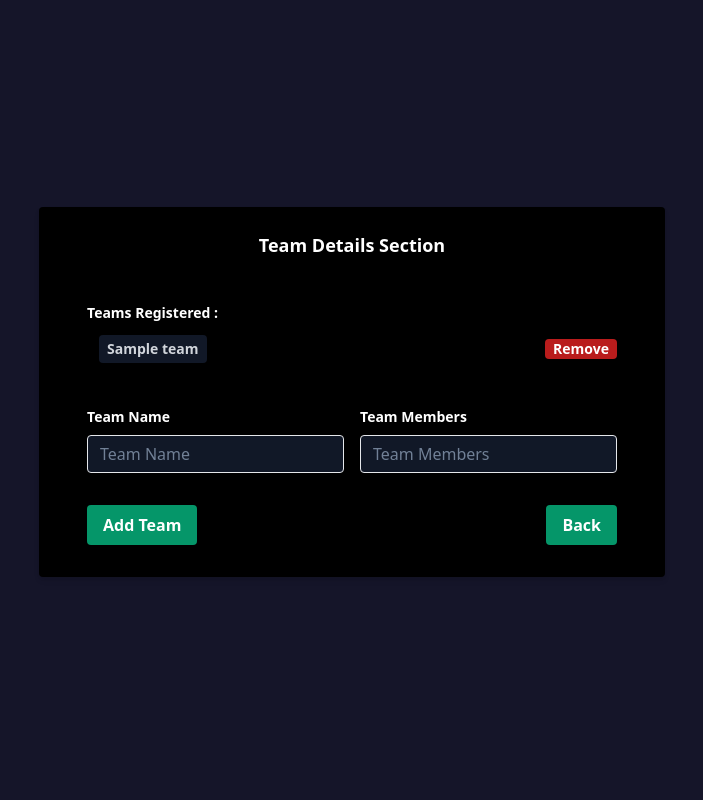
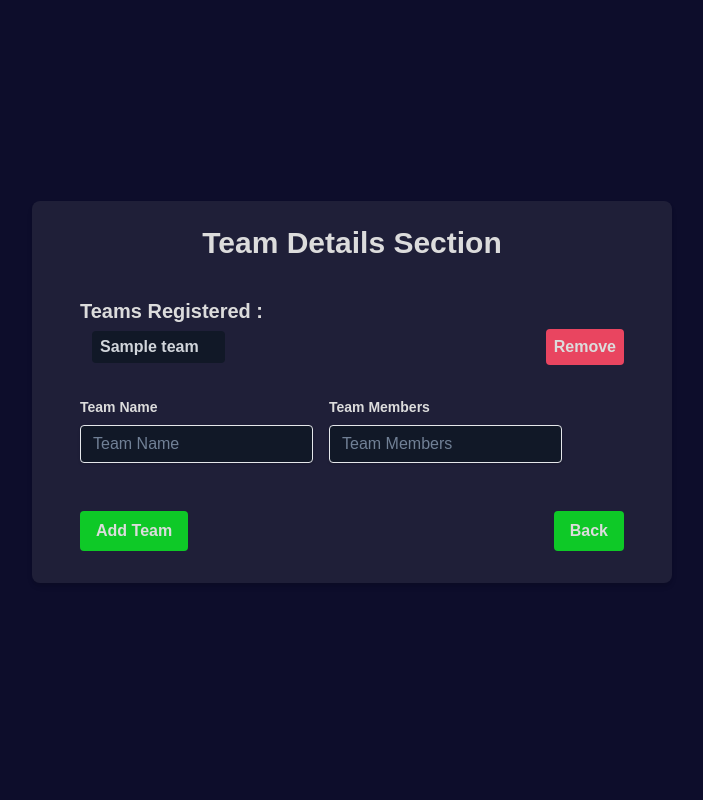
Before and after one commit to software-community/Traders-Arena, a Flask app: template templates/addTeam.html in a window 1280 px wide. Shown: the whole page, without its empty margins (288-991 px from the left). Run offline with Flask 3, Linux system fonts and the light colour scheme; the template is opened without the code that fills it: most values are stand-ins (such as "Sample title", 1, 10 or a date in 2020).

Commit message:
Updated stylings to look routes similar

```diff
--- a/static/stock_admin.js
+++ b/static/stock_admin.js
@@ -53,7 +53,7 @@ function createInputField() {
 function createButton(
   label,
   onClick,
-  additionalClasses = "bg-blue-500 text-white px-4 py-2 rounded-md w-1/6 ml-auto"
+  additionalClasses = "bg-blue-500 hover:bg-blue-600 text-white px-4 py-2 rounded-md w-1/6 ml-auto"
 ) {
   var button = document.createElement("button");
   button.innerHTML = label;
--- a/templates/addTeam.html
+++ b/templates/addTeam.html
@@ -11,7 +11,9 @@
 
     <style>
       body {
-        background-color: rgb(21, 21, 41);
+        background-color: #0D0D2B;
+        color: #DCDCDC;
+        font-family: Arial, sans-serif;
       }
 
       .custom-input::placeholder {
@@ -21,6 +23,26 @@
       .custom-input {
         color: #e2e8f0; /* Tailwind CSS class text-gray-200 */
       }
+
+      .addteam, .backbtn
+      {
+        background-color: #0ec927;
+      }
+      .addteam:hover, .backbtn:hover
+      {
+        background-color: #167C0D;
+      }
+
+      .removeteam
+      {
+        background-color: #e94560;
+        height: 2.2rem;
+      }
+      .removeteam:hover
+      {
+        background-color: #db2e4b;
+      }
+
     </style>
 
     <!-- for managing the team removal -->
@@ -50,25 +72,27 @@
         action="{{ url_for('addTeam') }}"
         method="POST"
         onsubmit="addTeam(event)"
-        class="z-10 bg-black shadow-md rounded px-12 pt-6 pb-8 mb-4"
+        class="z-10 shadow-md px-12 pt-6 pb-8 mb-4"
+        style="background-color: #1f1f38; border-radius: 8px; width:40rem;"
       >
         <div
-          class="block text-white text-sm font-bold mb-6 text-lg text-center"
+          class="block font-bold mb-6 text-3xl text-center"
+          style="color:#DCDCDC;"
         >
           <h1>Team Details Section</h1>
         </div>
-        <div class="block text-white text-sm font-bold mb-3 py-3">
-          <h1 class="gap-px py-2">Teams Registered :</h1>
+        <div class="block text-xl font-bold py-3">
+          <h1 class="gap-px py-0">Teams Registered :</h1>
           <ol class="pl-3 list-decimal">
             {% for team in teams %}
             <li class="gap-8 flex items-center justify-between py-1">
               <span
-                class="py-1 bg-gray-900 rounded focus:outline-none px-2 text-gray-300"
+                class="py-1 w-3/12 text-base bg-gray-900 rounded focus:outline-none px-2 text-gray-300"
               >
-                <p class="text-gray-350">{{ team.teamName }}</p>
+                <p>{{ team.teamName }}</p>
               </span>
               <button
-                class="bg-red-700 hover:bg-red-800 text-white font-bold py-0 px-2 rounded focus:outline-none focus:shadow-outline"
+                class="removeteam text-base font-bold py-0 px-2 rounded focus:outline-none focus:shadow-outline"
                 type="button"
                 onclick="removeTeam('{{ team.teamName }}')"
               >
@@ -79,9 +103,9 @@
           </ol>
         </div>
         <div class="flex space-x-4 py-4">
-          <div class="mb-4">
+          <div class="pb-8">
             <label
-              class="block text-white text-sm font-bold mb-2"
+              class="block text-sm font-bold mb-2"
               for="teamname"
             >
               Team Name
@@ -97,7 +121,7 @@
           </div>
           <div class="mb-4">
             <label
-              class="block text-white text-sm font-bold mb-2"
+              class="block  text-sm font-bold mb-2"
               for="members"
             >
               Team Members
@@ -114,13 +138,13 @@
         </div>
         <div class="flex items-center justify-between">
           <button
-            class="bg-green-600 hover:bg-green-700 text-white font-bold py-2 px-4 rounded focus:outline-none focus:shadow-outline"
+            class="addteam font-bold py-2 px-4 rounded focus:outline-none focus:shadow-outline"
             type="submit"
           >
             Add Team
           </button>
           <a
-            class="bg-green-600 hover:bg-green-700 text-white font-bold py-2 px-4 rounded focus:outline-none focus:shadow-outline"
+            class="backbtn font-bold py-2 px-4 rounded focus:outline-none focus:shadow-outline"
             href="{{ url_for('home') }}"
           >
             Back
--- a/templates/index.html
+++ b/templates/index.html
@@ -18,6 +18,7 @@
       <a href="{{ url_for('results') }}">results</a><br />
     <a href="{{ url_for('stocksIssue') }}" >Initial Buying</a><br/>
     <a href="{{ url_for('transactions') }}" >Trade between Teams</a><br/>
+    <a href="{{ url_for('stockNews') }}" >Stock News</a><br/>
   </div>
 </body>
 </html>
--- a/templates/results.html
+++ b/templates/results.html
@@ -58,7 +58,7 @@
         };
     </script>
   </head>
-  <body class="bg-gray-900 text-white font-sans">
+  <body class="font-sans" style="font-family: Arial, sans-serif; background-color: #0d0d2b; color:#DCDCDC;">
     <div class="min-h-screen flex flex-wrap justify-center">
       <div class="h-1/6 w-full flex justify-center items-center">
         <h1 class="text-4xl font-bold text-center mt-8 mb-4">
```
Also changed, not shown: static/style.css (+7 -11 lines), templates/stockNews.html (+4 -4 lines), templates/stock_admin.html (+30 -10 lines).
